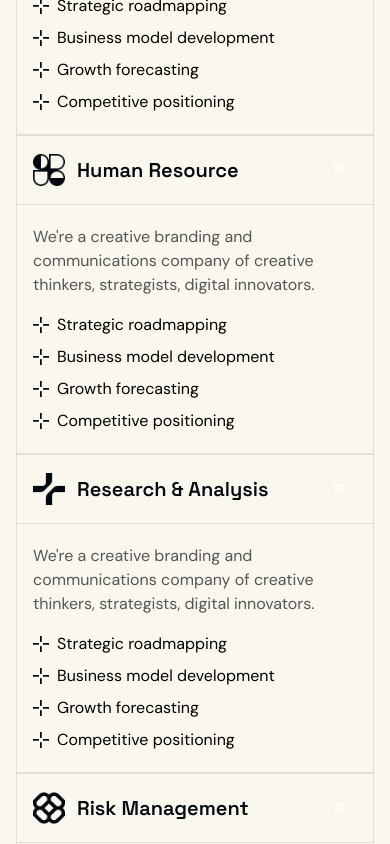
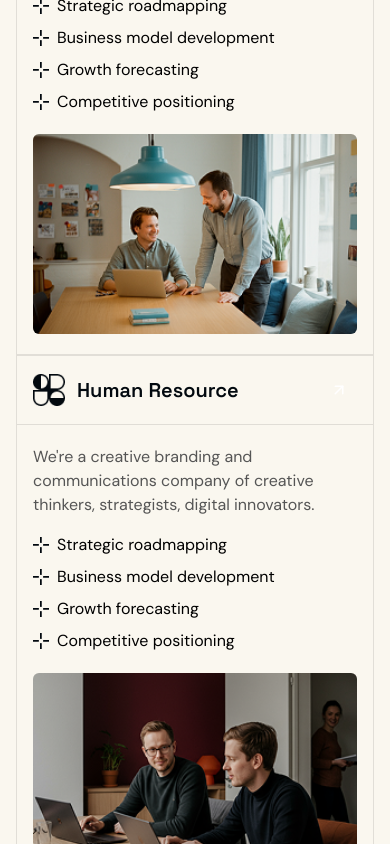
Before and after one commit to Mostofa-zaman/bitox-business-consulting-website, a Next.js app: page / in a window 390 px wide. Shown: the part 4280-5124 px from the top of the page. Built offline with nearby package versions, Linux system fonts and the light colour scheme.

Commit message:
feat(servicesCard): complete ServiceCard with responsive image layout

```diff
--- a/src/components/common/ServiceCard.jsx
+++ b/src/components/common/ServiceCard.jsx
@@ -1,21 +1,22 @@
-import { ArrowUpRight } from "lucide-react";
 import Image from "next/image";
 import Link from "next/link";
+import { ArrowUpRight } from "lucide-react";
 import allImages from "../helper/imageProvider";
 
 export default function ServiceCard({ card }) {
   const {
     icon,
-   highlighted,
     title,
-   href,
     description,
     features,
+    image,
+    imageAlt,
+    href,
+    highlighted,
+  } = card;
 
+  const { plus } = allImages;
 
-
-  } = card;
-      const { plus } = allImages;
   return (
     <div
       className={`
@@ -60,10 +61,9 @@ export default function ServiceCard({ card }) {
           <ArrowUpRight size={18} strokeWidth={2} />
         </Link>
       </div>
+
       {/* Body */}
       <div className="py-5 px-4 sm:px-6 lg:py-6 lg:px-[35px] flex flex-col lg:flex-row justify-between gap-5 lg:gap-8">
-
-
 
         {/* Left: Description + Features */}
         <div className="flex-1 flex flex-col gap-4 lg:gap-[25px]">
@@ -87,6 +87,22 @@ export default function ServiceCard({ card }) {
             ))}
           </ul>
         </div>
+
+        {/* Right: Image */}
+        <div className="w-full lg:w-auto">
+          <Image
+            src={image}
+            alt={imageAlt}
+            width={290}
+            height={260}
+            className="
+              w-full h-[200px]
+              sm:h-[240px]
+              lg:w-[290px] lg:h-[260px]
+              object-cover rounded-[6px]
+            "
+          />
+        </div>
       </div>
     </div>
   );
```
Lines whose indentation alone changed are shown as unchanged.
